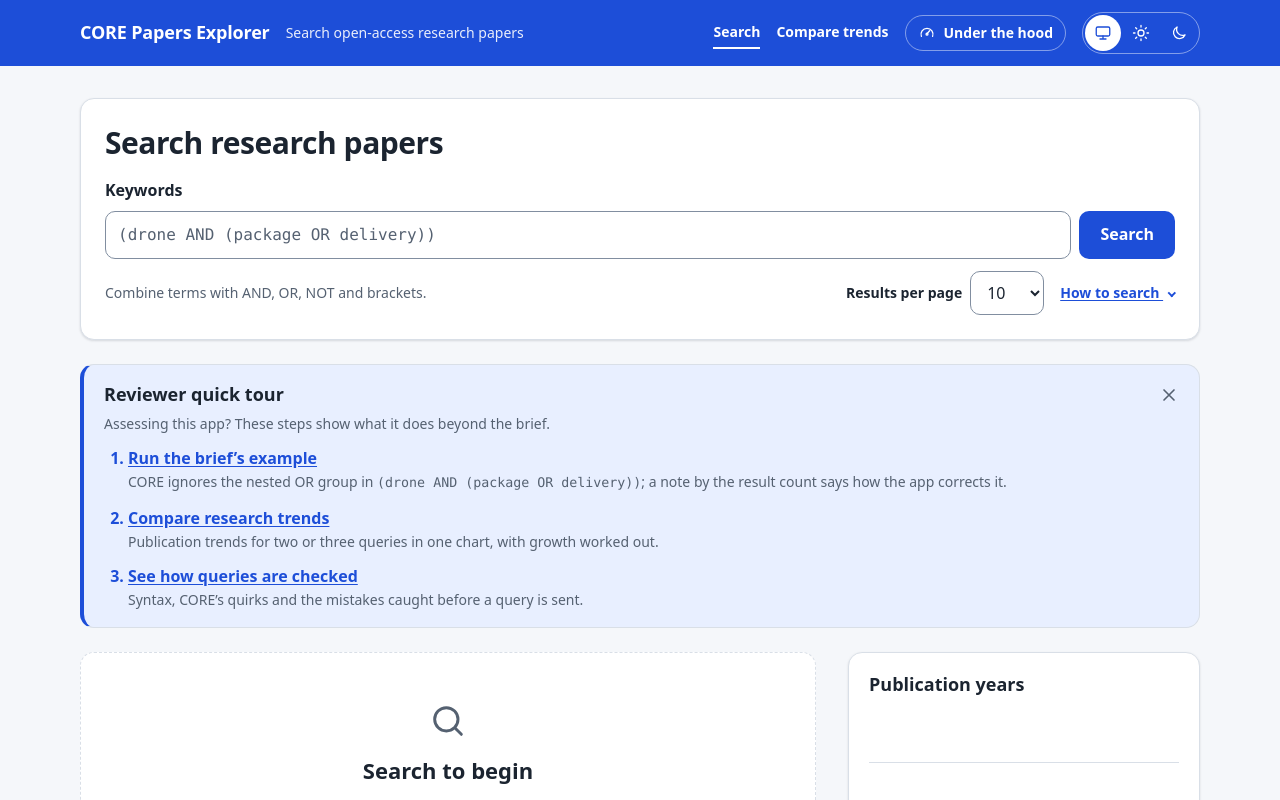
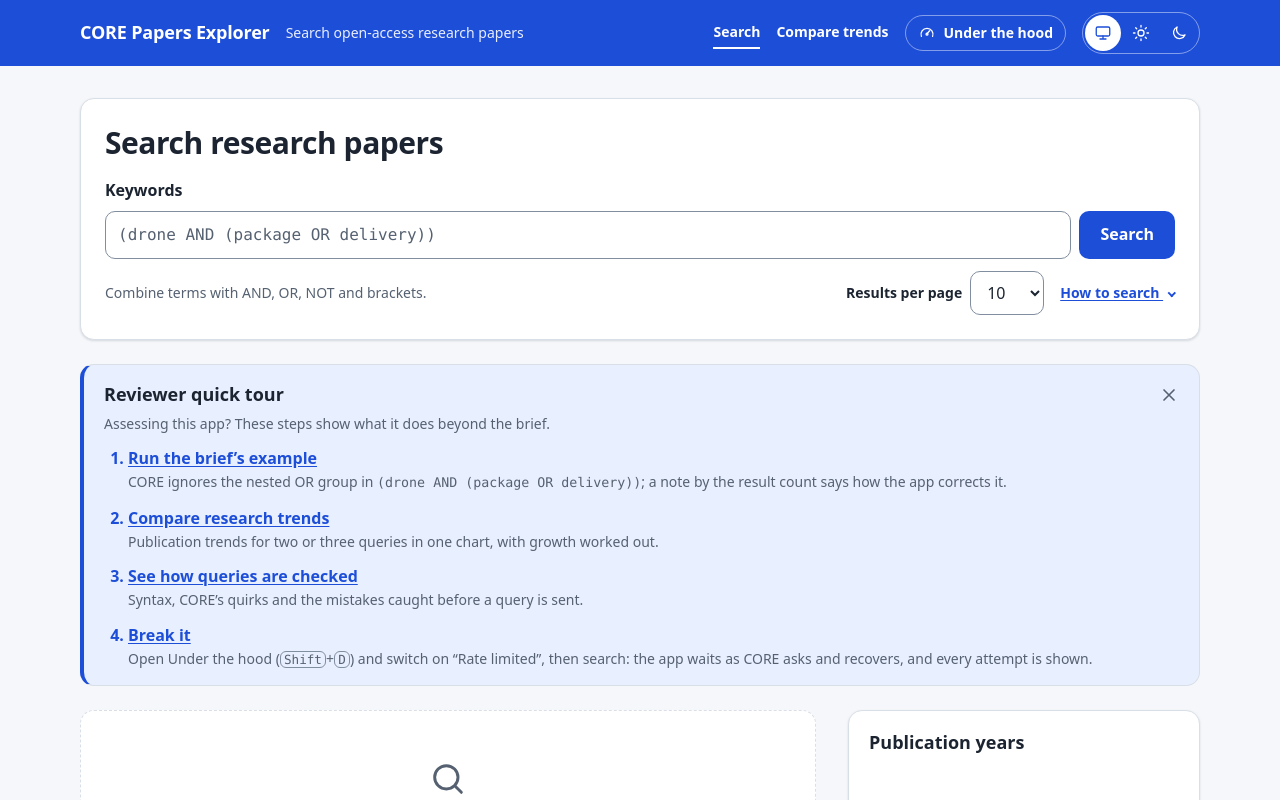
Before and after one commit to kingkpono2/core-papers-explorer, an Angular app: page / in a window 1280 px wide. Shown: the top 800 px of the page. Built offline with nearby package versions, Linux system fonts and the light colour scheme.

Commit message:
Describe Under the hood and add Break it to the reviewer tour

```diff
--- a/src/app/features/search/reviewer-tour/reviewer-tour.html
+++ b/src/app/features/search/reviewer-tour/reviewer-tour.html
@@ -40,5 +40,14 @@
         Syntax, CORE’s quirks and the mistakes caught before a query is sent.
       </span>
     </li>
+    <li>
+      <button #breakItButton type="button" class="tour__action" (click)="breakIt(breakItButton)">
+        Break it
+      </button>
+      <span class="tour__detail">
+        Open Under the hood (<kbd>Shift</kbd>+<kbd>D</kbd>) and switch on “Rate limited”, then
+        search: the app waits as CORE asks and recovers, and every attempt is shown.
+      </span>
+    </li>
   </ol>
 </section>
--- a/src/app/features/search/reviewer-tour/reviewer-tour.scss
+++ b/src/app/features/search/reviewer-tour/reviewer-tour.scss
@@ -95,4 +95,12 @@ h2 {
     font-size: 0.95em;
     overflow-wrap: anywhere;
   }
+
+  kbd {
+    padding: 0 0.25em;
+    font-family: var(--font-mono);
+    font-size: 0.9em;
+    border: 1px solid var(--color-border-strong);
+    border-radius: var(--radius-sm);
+  }
 }
--- a/src/app/features/search/reviewer-tour/reviewer-tour.ts
+++ b/src/app/features/search/reviewer-tour/reviewer-tour.ts
@@ -1,5 +1,6 @@
-import { ChangeDetectionStrategy, Component, output } from '@angular/core';
+import { ChangeDetectionStrategy, Component, inject, output } from '@angular/core';
 import { RouterLink } from '@angular/router';
+import { UnderTheHood } from '../../../core/diagnostics/under-the-hood';
 import { COMPARE_EXAMPLES } from '../../compare/compare-params';
 
 /** The example query from the brief, which CORE gets wrong unless the app adjusts it. */
@@ -20,6 +21,13 @@ export class ReviewerTour {
   readonly helpRequested = output<void>();
   readonly dismissed = output<void>();
 
+  private readonly hood = inject(UnderTheHood);
+
   protected readonly example = BRIEF_EXAMPLE;
   protected readonly comparison = COMPARE_EXAMPLES[0];
+
+  /** Opens Under the hood on the Rate limited switch, ready to be turned on. */
+  protected breakIt(button: HTMLElement): void {
+    this.hood.open(button, 'rate-limit');
+  }
 }
```
Also changed, not shown: 2 other files (tests, documents, lock files or other folders).
